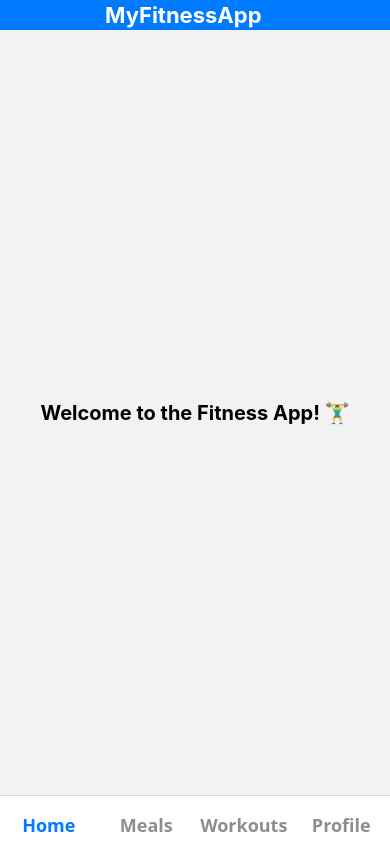
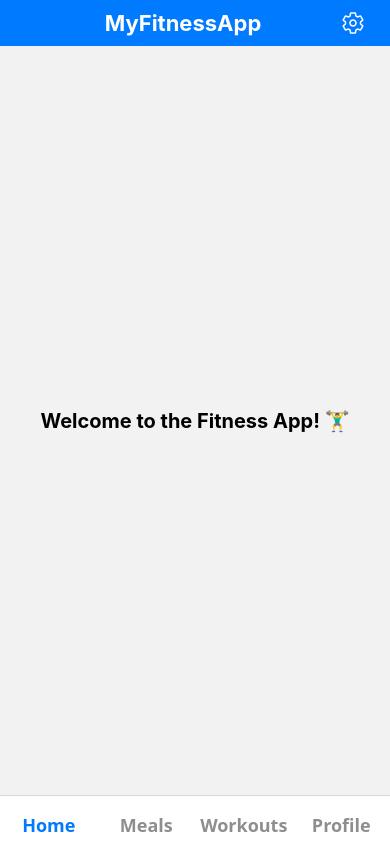
Before and after one commit to CobzarencuR/Licenta, a React Native app: screen /Main in a window 390 px wide. Built offline with nearby package versions, Linux system fonts and the light colour scheme; what react-native-sqlite-storage would draw is missing.

Commit message:
settingsButton in header and settings page

```diff
--- a/src/components/Header.tsx
+++ b/src/components/Header.tsx
@@ -1,9 +1,12 @@
 import React, { useState, useEffect } from 'react';
 import { View, Text, StyleSheet } from 'react-native';
 import AsyncStorage from '@react-native-async-storage/async-storage';
+import SettingsButton from './SettingsButton';
+
 
 const Header: React.FC = () => {
     const [username, setUsername] = useState<string | null>(null);
+
     useEffect(() => {
         const fetchUsername = async () => {
             try {
@@ -23,6 +26,7 @@
         <View style={styles.header}>
             <Text style={styles.usernameText}>{username}</Text>
             <Text style={styles.headerText}>MyFitnessApp</Text>
+            <SettingsButton />
         </View>
     );
 };
@@ -30,17 +34,16 @@
 const styles = StyleSheet.create({
     header: {
         backgroundColor: '#007AFF',
-        padding: 15,
+        paddingHorizontal: 25,
+        paddingVertical: 10,
         flexDirection: 'row',
         alignItems: 'center',
+        justifyContent: 'space-between',
     },
     headerText: {
         fontSize: 22,
         fontWeight: 'bold',
         color: 'white',
-        position: 'absolute',
-        right: '50%',
-        transform: [{ translateX: '42.5%' }],
     },
     usernameText: {
         fontSize: 14,
--- /dev/null
+++ b/src/components/SettingsButton.tsx
@@ -0,0 +1,15 @@
+import React from 'react';
+import { TouchableOpacity } from 'react-native';
+import { useNavigation } from '@react-navigation/native';
+import Icon from 'react-native-vector-icons/Ionicons';
+
+const SettingsButton: React.FC = () => {
+    const navigation = useNavigation();
+    return (
+        <TouchableOpacity onPress={() => navigation.navigate('Settings' as never)}>
+            <Icon name="settings-outline" size={24} color="white" />
+        </TouchableOpacity>
+    );
+};
+
+export default SettingsButton;
--- a/src/navigation/AppNavigator.tsx
+++ b/src/navigation/AppNavigator.tsx
@@ -11,11 +11,13 @@
 import Register from '../screens/Register';
 
 import Header from '../components/Header';
+import SettingsScreen from '../screens/SettingsScreen';
 
 export type RootStackParamList = {
     Login: undefined;
     Main: undefined;
     Register: undefined;
+    Settings: undefined;
 };
 
 export type RootTabParamList = {
@@ -64,6 +66,7 @@
                 <Stack.Screen name="Login" component={LoginScreen} />
                 <Stack.Screen name="Register" component={Register} />
                 <Stack.Screen name="Main" component={BottomTabs} />
+                <Stack.Screen name="Settings" component={SettingsScreen} />
             </Stack.Navigator>
         </NavigationContainer>
     );
--- /dev/null
+++ b/src/screens/SettingsScreen.tsx
@@ -0,0 +1,30 @@
+import React, { useState } from 'react';
+import { View, Text, TextInput, Button, StyleSheet, Alert, TouchableOpacity } from 'react-native';
+import { NativeStackScreenProps } from '@react-navigation/native-stack';
+import { RootStackParamList } from '../navigation/AppNavigator';
+import SQLite from 'react-native-sqlite-storage';
+import AsyncStorage from '@react-native-async-storage/async-storage';
+type Props = NativeStackScreenProps<RootStackParamList, 'Settings'>;
+
+const SettingsScreen: React.FC = () => {
+    return (
+        <View style={styles.container}>
+            <Text style={styles.text}>Settings Page - Future options will be added here.</Text>
+        </View>
+    );
+};
+
+const styles = StyleSheet.create({
+    container: {
+        flex: 1,
+        justifyContent: 'center',
+        alignItems: 'center',
+        backgroundColor: '#fff',
+    },
+    text: {
+        fontSize: 18,
+        color: '#333',
+    },
+});
+
+export default SettingsScreen;
```
Also changed, not shown: package.json (+5 -3 lines), 1 other file (tests, documents, lock files or other folders).
